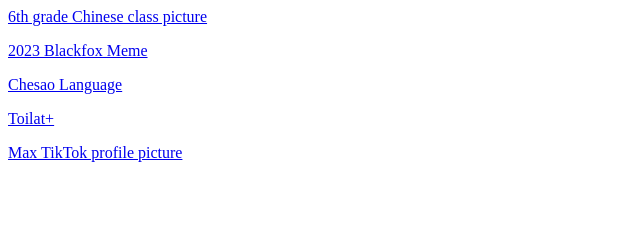
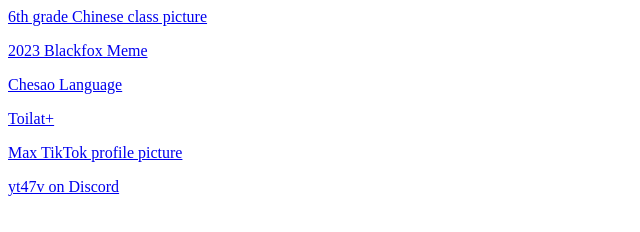
Before and after one commit to Xelenu/finders-keepers, a plain HTML site: page images/index.html in a window 1280 px wide. Shown: the whole page, without its empty margins (0-640 px from the left). Drawn offline with Linux system fonts and the light colour scheme.

Commit message:
Update index.html

```diff
--- a/images/index.html
+++ b/images/index.html
@@ -4,3 +4,4 @@
 <p><a href="https://76043.craz.top/images/chesao-flag.png">Chesao Language</a></p>
 <p><a href="https://76043.craz.top/images/toilat.png">Toilat+</a></p>
 <p><a href="https://76043.craz.top/images/max.jpeg">Max TikTok profile picture</a></p>
+<p><a href="https://76043.craz.top/images/yt47v.png">yt47v on Discord</a></p>
```
